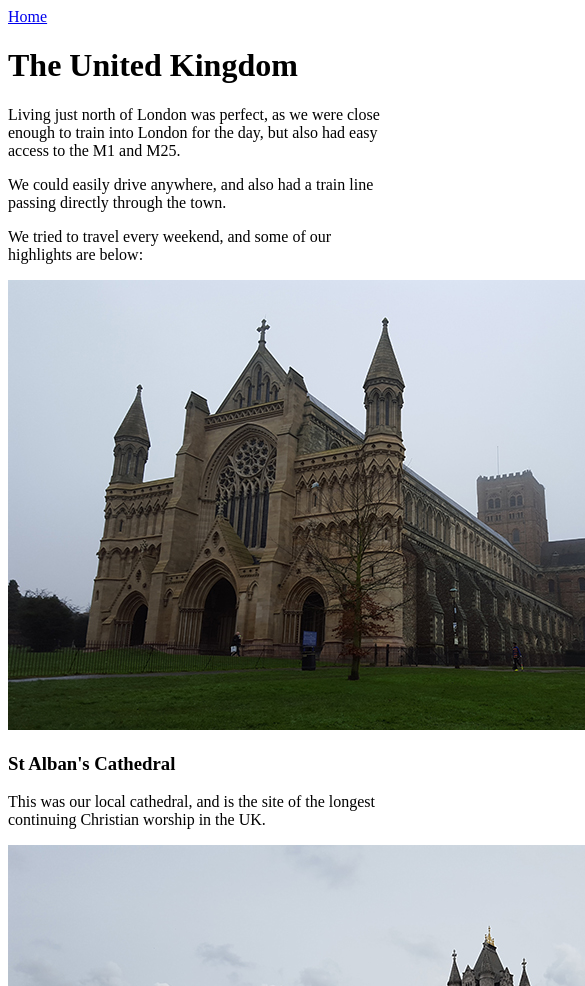
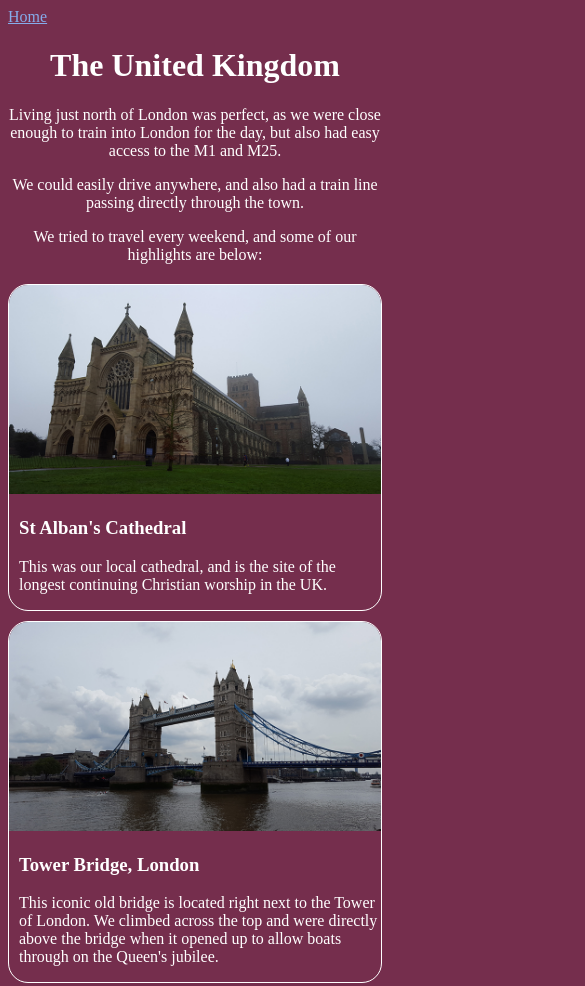
Before and after one commit to standrewscollege2018/2022-year-11-web-design-classwork-ash7313, a plain HTML site: page europe/uk.html in a window 390 px wide. Shown: the top 986 px of the page, 585 px wide, since content can reach past the window. Drawn offline with Linux system fonts and the light colour scheme.

Commit message:
adding grids and responsive pages

```diff
--- a/europe/stylesheet.css
+++ b/europe/stylesheet.css
@@ -1,5 +1,56 @@
-/* Setting the background colour */
+/* Grid styles */
 body{
-  background-color: #752e4d
-  color: rgb(0, 0, 0);
+  background-color: #752e4d;
+  color: #FFFFFF;
 }
+/* Title */
+h1{
+  text-align: center;
+}
+/* Benner styles */
+.banner-container{
+  display: grid;
+  grid-template-columns: 1fr 2fr;
+}
+.intro{
+  padding: 20px
+}
+.countries{
+  padding: 20px
+}
+
+a {
+  color: rgb(134, 172, 235);
+}
+
+.info{
+  text-align: center;
+}
+
+/* formatting content-container */
+.content-container{
+  margin-top: 20px;
+  display:grid;
+  grid-template-columns: repeat(auto-fit, minmax(350px, 1fr));
+  grid-column-gap: 10px;
+  grid-row-gap: 10px;
+}
+.card{
+  border: 1px solid;
+  border-radius: 20px;
+  overflow: hidden;
+}
+
+/* Dealing with images in cards */
+.card > img {
+  max-width: 100%;
+  height: auto;
+}
+
+.card > p{
+  margin-left: 10px;
+}
+
+.card > h3{
+  margin-left: 10px;
+}
```
